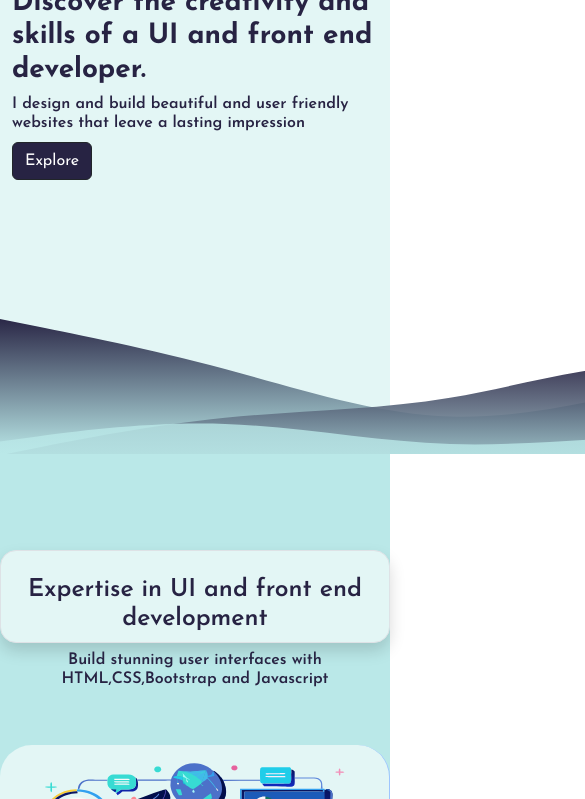
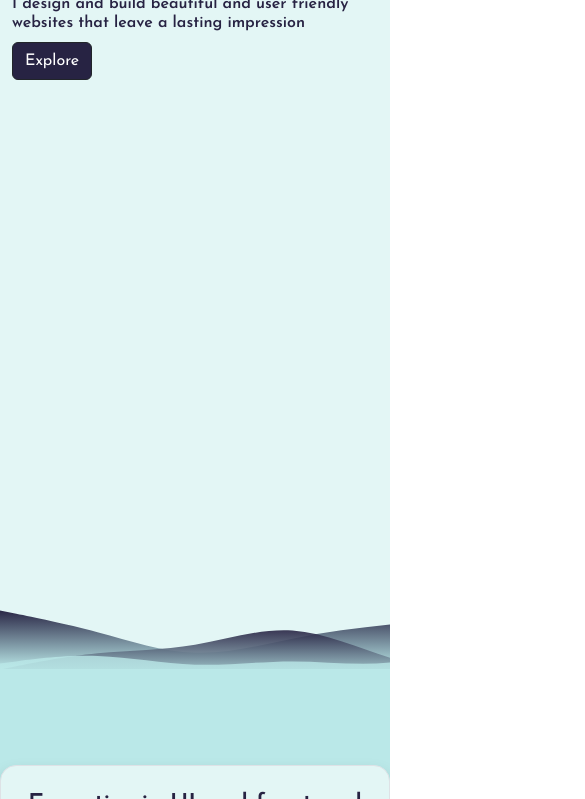
Before and after one commit to vshnupraj/portfolio-3, a website: page index.html in a window 390 px wide. Shown: the part 260-1059 px from the top of the page, 585 px wide, since content can reach past the window. Drawn offline with nearby package versions, Linux system fonts and the light colour scheme.

Commit message:
Add files via upload

```diff
--- a/css/style.css
+++ b/css/style.css
@@ -122,14 +122,10 @@ h5 {
 
 @media screen and (max-width: 576px) {
   .mobile-vh {
-    height: 500px;
+    height: 800px;
   }
   .mobile-vh__col {
-    padding: 150px;
-  }
-  #wave {
-    height: 150px;
-    width: auto;
+    padding: 50px;
   }
 }
 .about {
```
